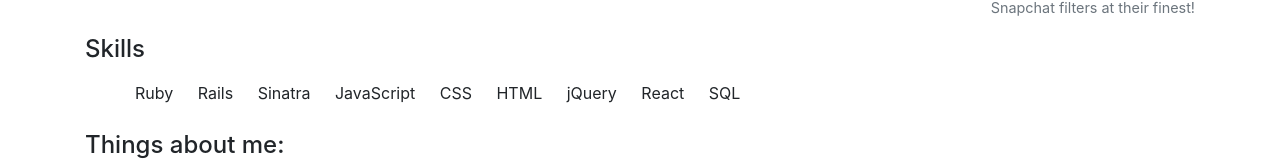
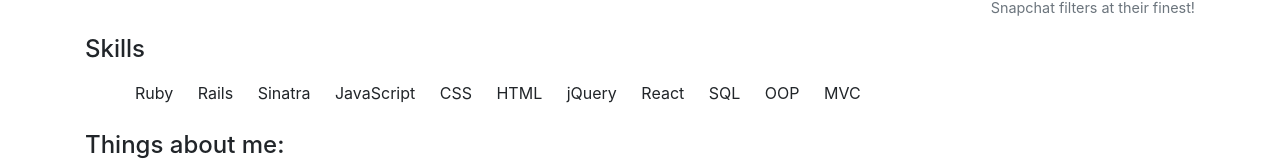
Before and after one commit to jmb521/mynewsite, a plain HTML site: page index.html in a window 1280 px wide. Shown: the part 371-536 px from the top of the page. Drawn offline with nearby package versions, Linux system fonts and the light colour scheme; a script that the page names is missing.

Commit message:
updated more information to index.html

```diff
--- a/index.html
+++ b/index.html
@@ -58,6 +58,8 @@
               <li>jQuery</li>
               <li>React</li>
               <li>SQL</li>
+              <li>OOP</li>
+              <li>MVC</li>
             </ul>
           </div>
 
```
